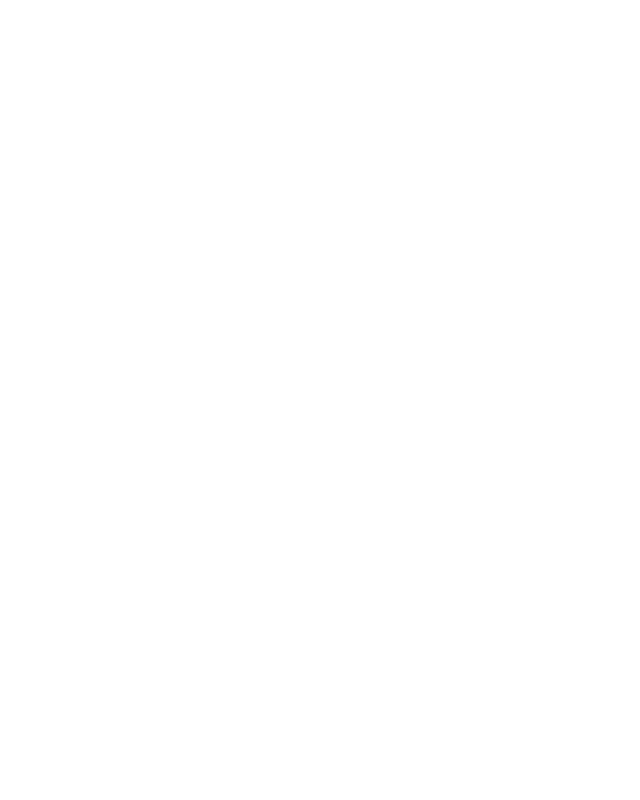
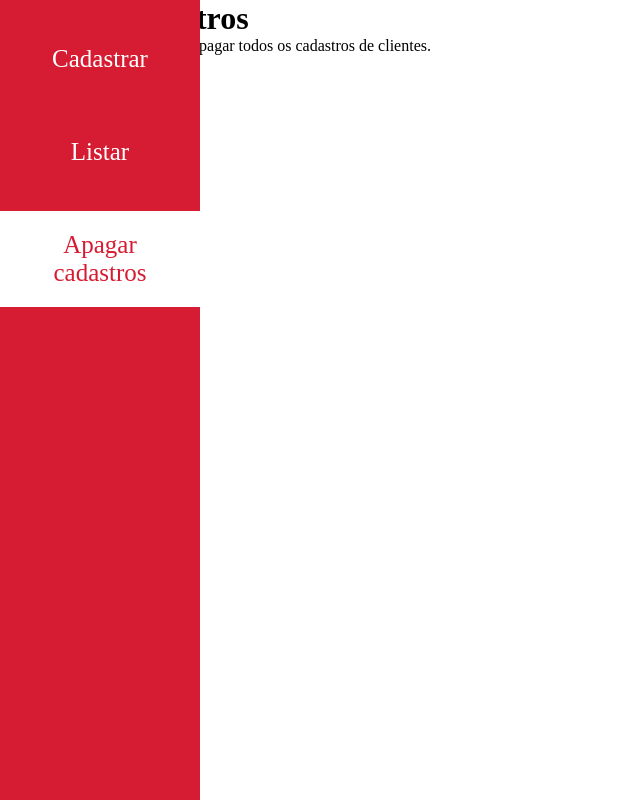
Before and after one commit to Braz99/gerenciador-de-pedidos, a React (Create React App) app: page /delete in a window 1280 px wide. Shown: the whole page, without its empty margins (0-640 px from the left). Built offline with nearby package versions, Linux system fonts and the light colour scheme.

Commit message:
Cria e integra uma página para apagar os dados

```diff
--- /dev/null
+++ b/src/components/MainDelete.jsx
@@ -0,0 +1,20 @@
+import React from "react";
+import "../styles/mainDelete_s.css";
+
+function MainDelete() {
+	return (
+		<main id="main_delete">
+			<h1>Apagar Cadastros</h1>
+
+			<p>
+				Clique no botão a seguir para apagar todos os cadastros de clientes.
+			</p>
+
+			<button id="delete_button" onClick={() => localStorage.clear()}>
+				Apagar Cadastros
+			</button>
+		</main>
+	);
+}
+
+export default MainDelete;
--- a/src/components/Navbar.jsx
+++ b/src/components/Navbar.jsx
@@ -13,6 +13,10 @@
 		if (url.pathname === "/list") {
 			document.getElementById("list").classList.add("active");
 		}
+
+		if (url.pathname === "/delete") {
+			document.getElementById("delete").classList.add("active");
+		}
 	});
 
 	return (
@@ -24,6 +28,9 @@
 				<li className="item_menu " id="list">
 					<Link to="/list">Listar</Link>
 				</li>
+				<li className="item_menu " id="delete">
+					<Link to="/delete">Apagar cadastros</Link>
+				</li>
 			</ul>
 		</nav>
 	);
--- /dev/null
+++ b/src/pages/Delete/index.jsx
@@ -0,0 +1,14 @@
+import React from 'react'
+import MainDelete from '../../components/MainDelete';
+import Navbar from '../../components/Navbar';
+
+function Delete() {
+  return (
+    <>
+      <Navbar />
+      <MainDelete />
+    </>
+  );
+}
+
+export default Delete;
--- a/src/routes.js
+++ b/src/routes.js
@@ -1,5 +1,6 @@
 import React from "react";
 import { BrowserRouter, Switch, Route } from "react-router-dom";
+import Delete from "./pages/Delete";
 import Home from "./pages/Home";
 import List from "./pages/List";
 
@@ -13,6 +14,9 @@
 				<Route path="/list">
 					<List />
 				</Route>
+				<Route path="/delete">
+					<Delete />
+				</Route>
 			</Switch>
 		</BrowserRouter>
 	);
```
Also changed, not shown: src/styles/mainDelete_s.css (added).
